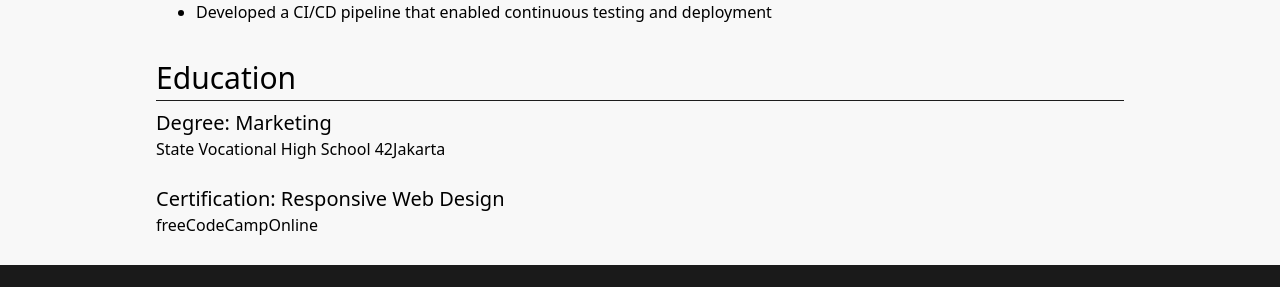
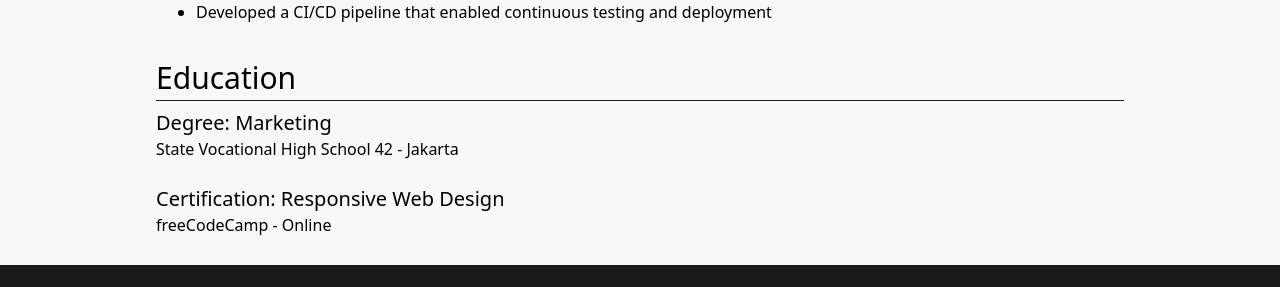
Before and after one commit to zylcom/portfolio-nextjs, a Next.js app: page /cv in a window 1280 px wide. Shown: the part 1141-1428 px from the top of the page. Built offline with nearby package versions, Linux system fonts and the light colour scheme.

Commit message:
Update html structure in education section

```diff
--- a/src/pages/cv/index.tsx
+++ b/src/pages/cv/index.tsx
@@ -98,19 +98,13 @@ export default function Cv() {
             <div>
               <h3 className="text-lg sm:text-xl">Degree: Marketing</h3>
 
-              <div className="text-sm sm:text-base">
-                <span>State Vocational High School 42</span>
-                <span>Jakarta</span>
-              </div>
+              <p className="text-sm sm:text-base">State Vocational High School 42 - Jakarta</p>
             </div>
 
             <div>
               <h3 className="text-lg sm:text-xl">Certification: Responsive Web Design</h3>
 
-              <div className="text-sm sm:text-base">
-                <span>freeCodeCamp</span>
-                <span>Online</span>
-              </div>
+              <p className="text-sm sm:text-base">freeCodeCamp - Online</p>
             </div>
           </div>
         </section>
```
